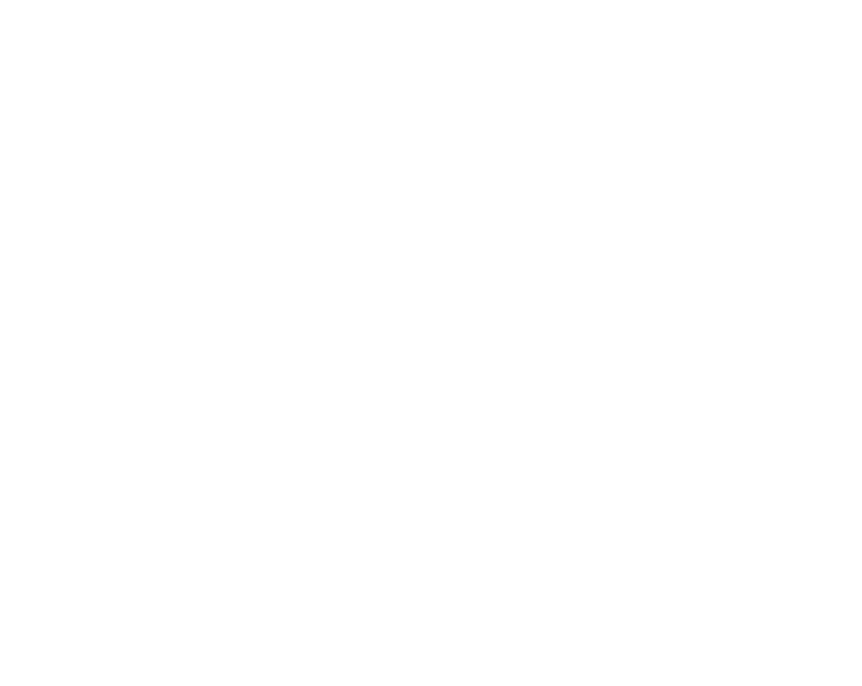
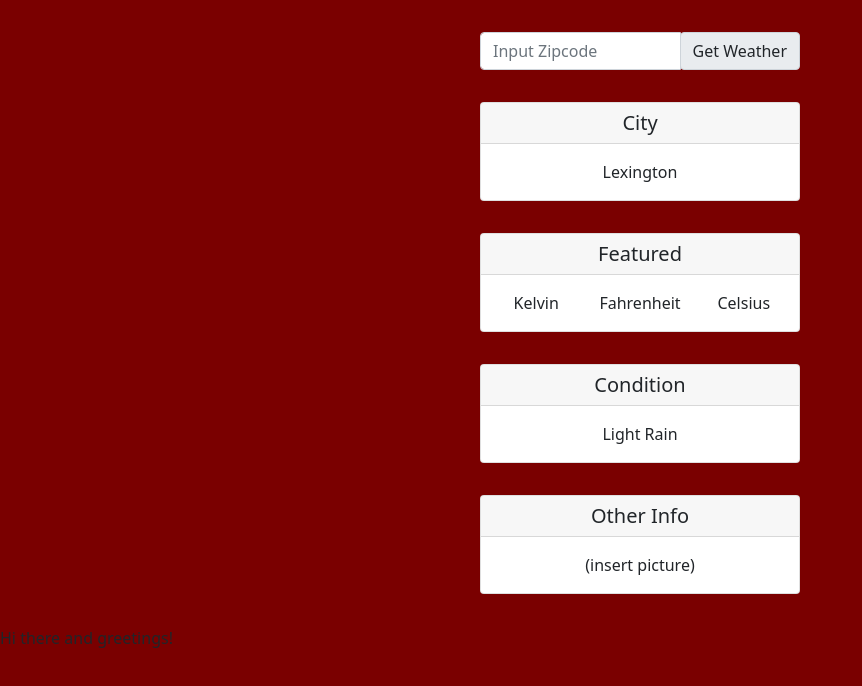
Before and after one commit to nmcmillen/weather-app, a website: page index.html in a window 1280 px wide. Shown: the whole page, without its empty margins (0-862 px from the left). Drawn offline with nearby package versions, Linux system fonts and the light colour scheme; no server answers.

Commit message:
v1.0 base design layer

```diff
--- a/index.html
+++ b/index.html
@@ -4,9 +4,103 @@
     <meta charset="UTF-8">
     <meta http-equiv="X-UA-Compatible" content="IE=edge">
     <meta name="viewport" content="width=device-width, initial-scale=1.0">
-    <title>Document</title>
+    <link href="https://cdn.jsdelivr.net/npm/bootstrap@5.1.3/dist/css/bootstrap.min.css" rel="stylesheet" integrity="sha384-1BmE4kWBq78iYhFldvKuhfTAU6auU8tT94WrHftjDbrCEXSU1oBoqyl2QvZ6jIW3" crossorigin="anonymous">
+    <link rel="stylesheet" href="style.css">
+    <title>Weather App</title>
+
 </head>
+
 <body>
+    <div class="card-element">
 
+    <!-- Input form section -->
+        <div class="input-group mb-3 w-25 mx-auto" id="search-form">
+            <input type="text" class="form-control" placeholder="Input Zipcode" aria-label="Recipient's username" aria-describedby="basic-addon2">
+            <div class="input-group-append">
+              <span class="input-group-text" id="basic-addon2">Get Weather</span>
+            </div>
+          </div>
+
+    <!-- City Section -->
+        <div class="card w-25 text-center mx-auto" id="city-section">
+            <h5 class="card-header">City</h5>
+            <div class="card-body">
+                <div class="row align-items-center">
+                    <div class="col">
+                      Lexington
+                    </div>
+                </div>
+            </div>
+        </div>
+
+    <!-- Temperature Section -->
+    <div class="card w-25 text-center mx-auto" id="temp-section">
+        <h5 class="card-header">Featured</h5>
+        <div class="card-body">
+            <div class="row align-items-center">
+                <div class="col">
+                  Kelvin
+                </div>
+                <div class="col">
+                  Fahrenheit
+                </div>
+                <div class="col">
+                  Celsius
+                </div>
+            </div>
+        </div>
+    </div>
+
+    <!-- Weather Condition -->
+    <div class="card w-25 text-center mx-auto"  id="condition-section">
+        <h5 class="card-header">Condition</h5>
+        <div class="card-body">
+            <div class="row align-items-center">
+                <div class="col">
+                  Light Rain
+                </div>
+            </div>
+        </div>
+    </div>
+
+    <!-- Other Info -->
+    <div class="card w-25 text-center mx-auto"  id="info-section">
+        <h5 class="card-header">Other Info</h5>
+        <div class="card-body">
+            <div class="row align-items-center">
+                <div class="col">
+                  (insert picture)
+                </div>
+            </div>
+        </div>
+    </div>
+
+
+<!-- Ending div for entire card page -->
+</div>
+
+
+
+
+
+
+
+    <!-- <div class="card">
+        <form class="search" action="index.html">
+          <input
+            type="text"
+            class="search-bar"
+            name="zipcodeSearch"
+            placeholder="Search Zipcode"
+          />
+          <button type="submit">Get Weather</button>
+        </form>
+        <div id="getWeather"></div>
+      </div> -->
 </body>
+
+<script src="https://cdn.jsdelivr.net/npm/bootstrap@5.1.3/dist/js/bootstrap.bundle.min.js" integrity="sha384-ka7Sk0Gln4gmtz2MlQnikT1wXgYsOg+OMhuP+IlRH9sENBO0LRn5q+8nbTov4+1p" crossorigin="anonymous"></script>
+<script src="https://cdn.jsdelivr.net/npm/axios/dist/axios.min.js"></script>
+<script src="main.js"></script>
+
 </html>
--- a/main.js
+++ b/main.js
@@ -0,0 +1,39 @@
+console.log('hello world')
+//let title = document.createElement("elementName");
+let appId = '151fc331ffb2d59e71cc69883616aee0';
+let zipcode = 40509;
+let expandingList = document.createElement('ul', { is : 'expanding-list' })
+
+
+
+
+function addElement () {
+    // create a new div element
+    const newDiv = document.createElement("div");
+
+    // and give it some content
+    const newContent = document.createTextNode("Hi there and greetings!");
+
+    // add the text node to the newly created div
+    newDiv.appendChild(newContent);
+
+    // add the newly created element and its content into the DOM
+    const currentDiv = document.getElementById("div1");
+    document.body.insertBefore(newDiv, currentDiv);
+  }
+
+  addElement();
+
+//main API fetch and response which is working (hardcoded to appId and zipcode variables currently)
+//need to add async/await
+axios
+.get(`https://api.openweathermap.org/data/2.5/weather?zip=${zipcode},us&appid=${appId}`)
+.then(res => console.log(res.data))
+.catch(err => console.error(err));
+
+
+
+
+
+//api.openweathermap.org/data/2.5/weather?zip={zip code},{country code}&appid=151fc331ffb2d59e71cc69883616aee0
+// test the API link for Lexington: api.openweathermap.org/data/2.5/weather?zip=40509,us&appid=151fc331ffb2d59e71cc69883616aee0
--- /dev/null
+++ b/package.json
@@ -0,0 +1,5 @@
+{
+  "dependencies": {
+    "axios": "^0.26.0"
+  }
+}
--- a/style.css
+++ b/style.css
@@ -0,0 +1,33 @@
+body {
+    background-color: rgb(122, 0, 0);
+}
+
+#div1 {
+    color: rgb(0, 0, 0);
+}
+
+.card-element {
+    /* display: block;
+    margin-left: auto;
+    margin-right: auto; */
+}
+
+#search-form {
+    margin: 2rem;
+}
+
+#city-section {
+    margin: 2rem;
+}
+
+#temp-section {
+    margin: 2rem;
+}
+
+#condition-section {
+    margin: 2rem;
+}
+
+#info-section {
+    margin: 2rem;
+}
```
Also changed, not shown: pseudocode.md (+36 -0 lines), 1 other file.
